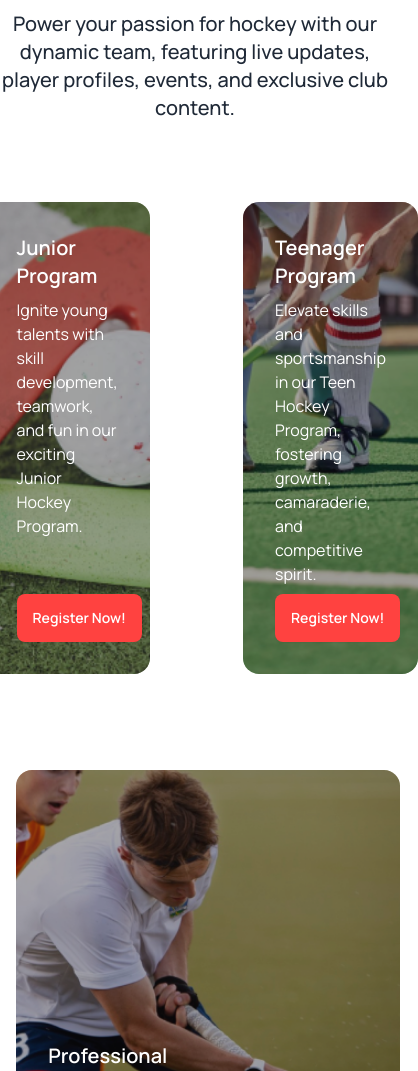
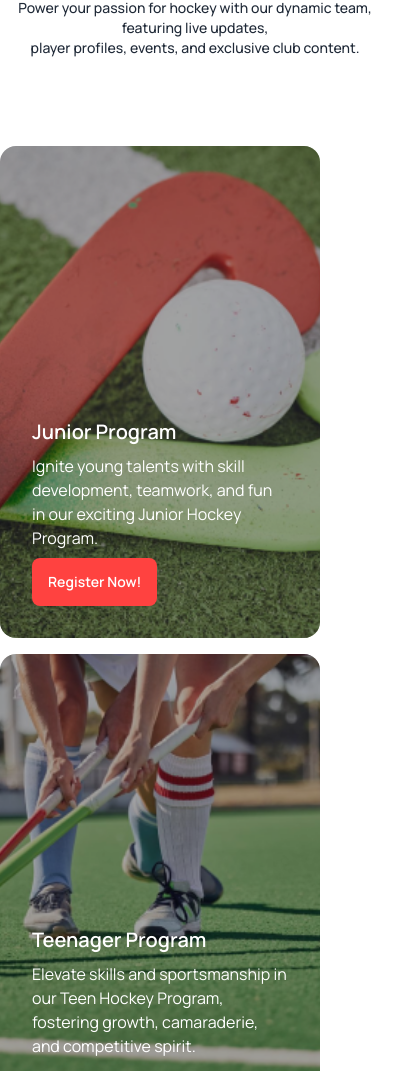
Before and after one commit to Tusher37/b9a3, a plain HTML site: page index.html in a window 390 px wide. Shown: the part 374-1445 px from the top of the page, 418 px wide, since content can reach past the window. Drawn offline with nearby package versions, Linux system fonts and the light colour scheme.

Commit message:
Program section added for mibile device responsive done!

```diff
--- a/index.html
+++ b/index.html
@@ -57,15 +57,12 @@
     <main>
         <!-- Program Section -->
         <section class="mt-6">
-            <h2 class="text-4xl font-extrabold text-center">Program Sections</h2>
-            <p class="text-xl font-medium text-center pt-6 pb-20">Power your passion for hockey with our dynamic team, featuring live updates, <br> player profiles, events, and exclusive club content.</p>
-            <!-- class="grid grid-cols-1 lg:grid-cols-2" -->
-            <div>
-                <!-- class="card w-96 bg-base-100 shadow-xl image-full" -->
-                <div class="flex gap-24 justify-center">
-                    <div class="card w-5/12 image-full">
-                        <figure><img class="" src="Images/2.png" alt="" /></figure>
-                        <div class="card-body">
+            <h2 class="text-xl lg:text-4xl font-extrabold text-center">Program Sections</h2>
+            <p class="text-sm lg:text-xl font-medium text-center pt-6 pb-20">Power your passion for hockey with our dynamic team, featuring live updates, <br> player profiles, events, and exclusive club content.</p>
+            <div class="flex flex-col lg:grid lg:grid-cols-12 lg:gap-6">
+                <div class="card image-full w-80 lg:w-full col-span-1 lg:col-span-6 mt-2 lg:mt-0 mb-2 lg:mb-0">
+                    <figure><img class="w-80 lg:w-full" src="Images/2.png" alt="" /></figure>
+                    <div class="card-body w-80 lg:w-96 mt-60">
                       <h2 class="card-title text-white">Junior Program</h2>
                       <p class="text-white">Ignite young talents with skill development, teamwork, and fun in our exciting Junior Hockey Program.</p>
                       <div class="card-actions">
@@ -73,26 +70,23 @@
                       </div>
                     </div>
                 </div>
-                    <div class="card w-5/12 image-full">
-                        <figure><img class="" src="Images/3.png" alt="" /></figure>
-                        <div class="card-body">
+                <div class="card image-full w-80 lg:w-full col-span-1 lg:col-span-6 mt-2 lg:mt-0 mb-2 lg:mb-0">
+                    <figure><img class="w-80 lg:w-full" src="Images/3.png" alt="" /></figure>
+                    <div class="card-body w-80 lg:w-96 mt-60">
                       <h2 class="card-title text-white">Teenager Program</h2>
-                          <p class="text-white">Elevate skills and sportsmanship in our Teen Hockey Program, fostering growth, camaraderie, and competitive spirit.</p>
+                      <p class="text-white pb-2">Elevate skills and sportsmanship in our Teen Hockey Program, fostering growth, camaraderie, and competitive spirit.</p>
                       <div class="card-actions">
                         <button class="btn bg-button-color border-none text-white">Register Now!</button>
                       </div>
                     </div>
                 </div>
-                </div>
-                <div class="flex justify-center mt-24">
-                    <div class="card w-11/12 image-full">
+                <div class="card w-80 lg:w-full image-full col-span-12 mt-2 lg:mt-0 mb-4 lg:mb-0">
                     <figure><img class="w-full" src="Images/4.png" alt="" /></figure>
-                        <div class="card-body w-96 mt-60">
+                    <div class="card-body w-80 lg:w-96 mt-60">
                       <h2 class="card-title text-white w-6">Professional Program</h2>
                       <p class="text-white">Forge excellence in our Professional Hockey Program, where elite training meets strategic gameplay for top-tier athletes.</p>
                       <div class="card-actions">
                         <button class="btn bg-button-color border-none text-white">Register Now!</button>
-                          </div>
                       </div>
                     </div>
                 </div>
```
Lines whose indentation alone changed are shown as unchanged.
